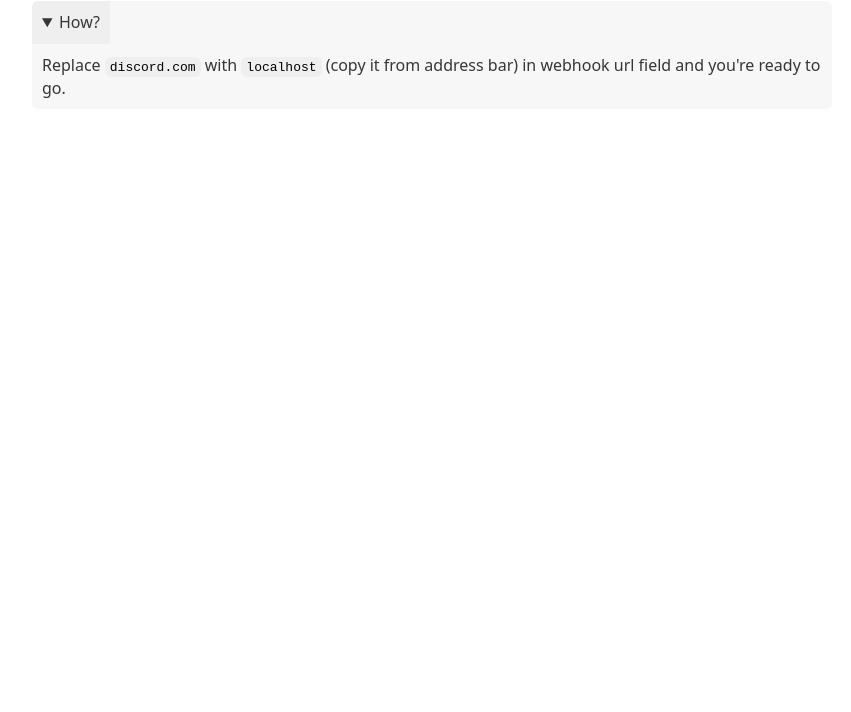
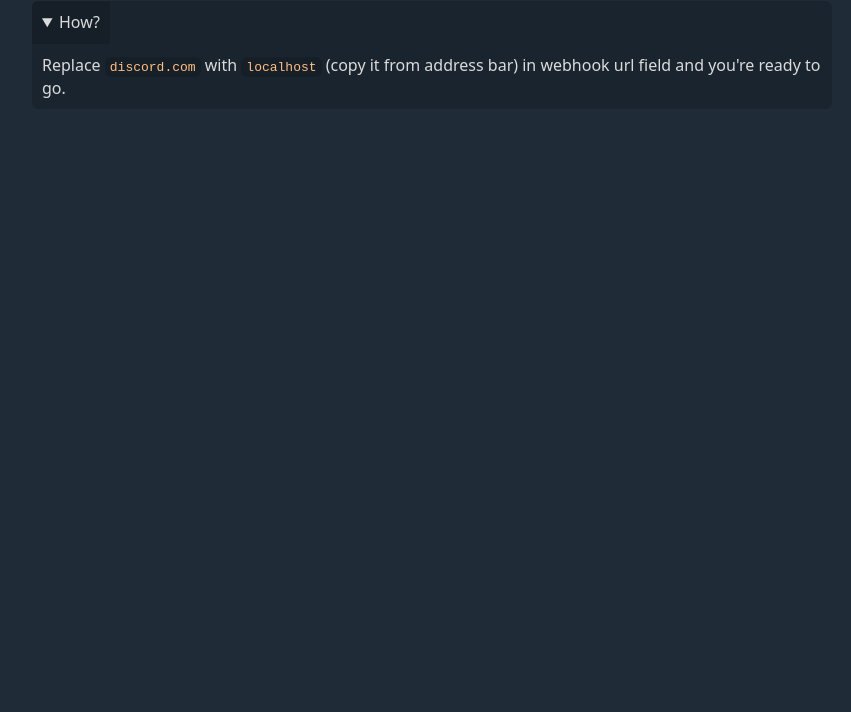
Before and after one commit to Birdie0/discord-ifttt, a website: page public/index.html in a window 1280 px wide. Shown: the part 88-800 px from the top of the page, without its empty margins (208-1059 px from the left). Drawn offline with nearby package versions, Linux system fonts and the light colour scheme.

Commit message:
bump deps

```diff
--- a/package.json
+++ b/package.json
@@ -13,8 +13,8 @@
 	},
 	"devDependencies": {
 		"@tsconfig/node18": "^1.0.1",
-		"@types/node": "^18.14.4",
-		"@vercel/node": "^2.9.10"
+		"@types/node": "^18.15.11",
+		"@vercel/node": "^2.10.2"
 	},
 	"engines": {
 		"node": "18.x"
--- a/public/index.html
+++ b/public/index.html
@@ -6,7 +6,7 @@
 
 	<title>discord-ifttt</title>
 
-	<link rel="stylesheet" href="https://cdn.jsdelivr.net/npm/water.css@2/out/water.min.css">
+	<link rel="stylesheet" href="https://cdn.jsdelivr.net/npm/water.css@2/out/dark.min.css">
 </head>
 <body>
 	<h1>discord-ifttt, self-hosted edition</h1>
```
Also changed, not shown: pnpm-lock.yaml.
